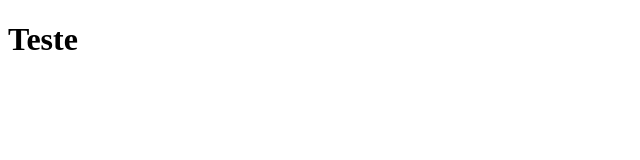
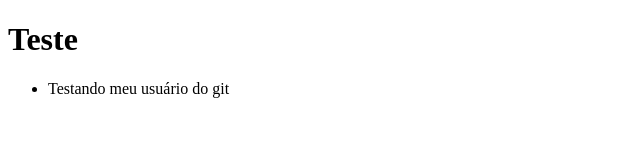
Before and after one commit to Aderivan/projeto-curso-git, a plain HTML site: page index.html in a window 1280 px wide. Shown: the whole page, without its empty margins (0-640 px from the left). Drawn offline with Linux system fonts and the light colour scheme.

Commit message:
Implementando uma lista não ordenada no meu body

```diff
--- a/index.html
+++ b/index.html
@@ -7,5 +7,8 @@
 </head>
 <body>
   <h1>Teste</h1>
+  <ul>
+    <li>Testando meu usuário do git</li>
+  </ul>
 </body>
 </html>
```
